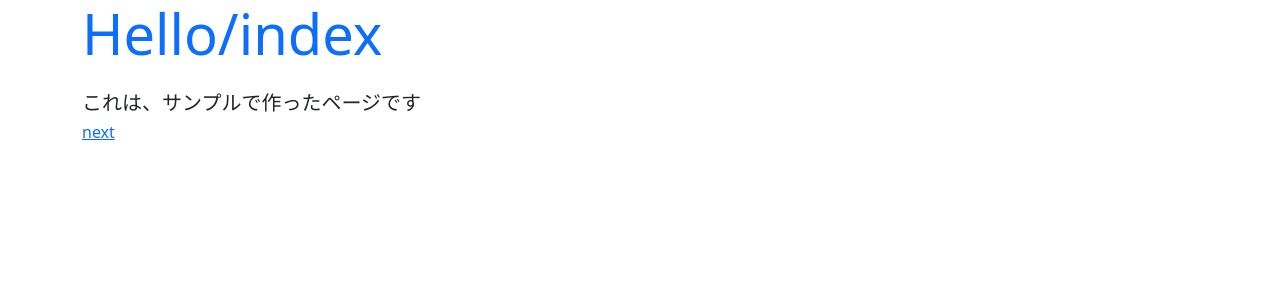
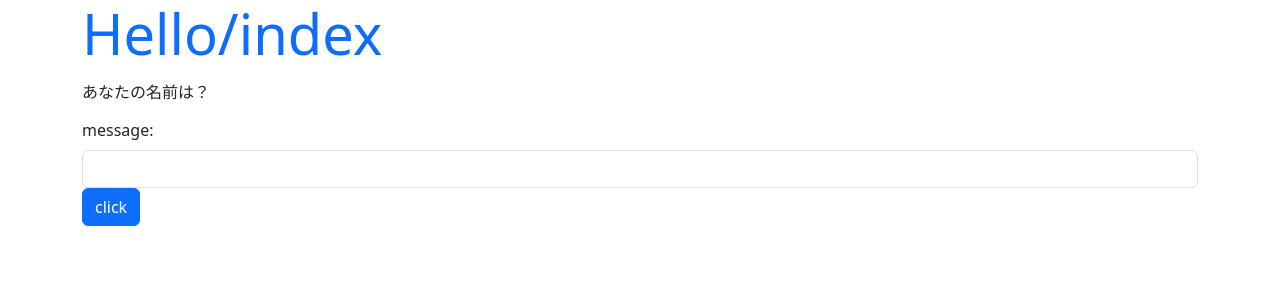
Before and after one commit to taishi29/django_app, a Django app: page /hello/ in a window 1280 px wide. Shown: the top 300 px of the page. Run offline with Django 5.2, Linux system fonts and the light colour scheme; some libraries are stand-ins or nearby versions.

Commit message:
フォームの作成

```diff
--- a/django_app/hello/templates/hello/index.html
+++ b/django_app/hello/templates/hello/index.html
@@ -9,12 +9,13 @@
 </head>
 
 <body class="container">
-    <h1 class="display-4 text-primary mb-4">
-        {{title}}
-    </h1>
-    <p class="h5">
-        {{msg}}
-    </p>
-    <p class="h6"><a href="{% url goto %}">{{goto}}</a></p>
+    <h1 class="display-4 text-primary">{{title}}</h1>
+    <p class="h6 my-3"> {{msg}} </p>
+    <form action="{% url 'form' %}" method="post">
+    {% csrf_token %}
+        <label for='msg' class="form-label">message: </label>
+        <input id='msg' type="text" name="msg" class="form-control">
+        <input type="submit" value="click" class="btn btn-primary">
+    </form>
 </body>
 </html>
--- a/django_app/hello/urls.py
+++ b/django_app/hello/urls.py
@@ -3,5 +3,5 @@ from . import views
 
 urlpatterns = [
     path('', views.index, name='index'),
-    path('next', views.next, name='next')
+    path('form', views.form, name='form'),
 ]
--- a/django_app/hello/views.py
+++ b/django_app/hello/views.py
@@ -4,18 +4,19 @@ from django.http import HttpResponse
 def index(request):
     params={
         'title': 'Hello/index',
-        'msg': 'これは、サンプルで作ったページです',
+        'msg': 'あなたの名前は？',
         'goto': 'next',
     }
     return render(request, 'hello/index.html', params)
 
 
-def next(request):
+def form(request):
+    msg = request.POST['msg']
     params={
-        'title': 'Hello/Next',
-        'msg' : 'これは、もう一つのページだよ',
-        'goto' : 'index',
+        'title' : 'Hello/Form',
+        'msg' : 'こんにちは' + msg + 'さん！',
     }
-    return render(request, 'hello/index.html/', params)
+    return render(request, 'hello/index.html', params)
+
 
 # Create your views here.
```
Also changed, not shown: django_app/match.html (added, +9 -0 lines).
